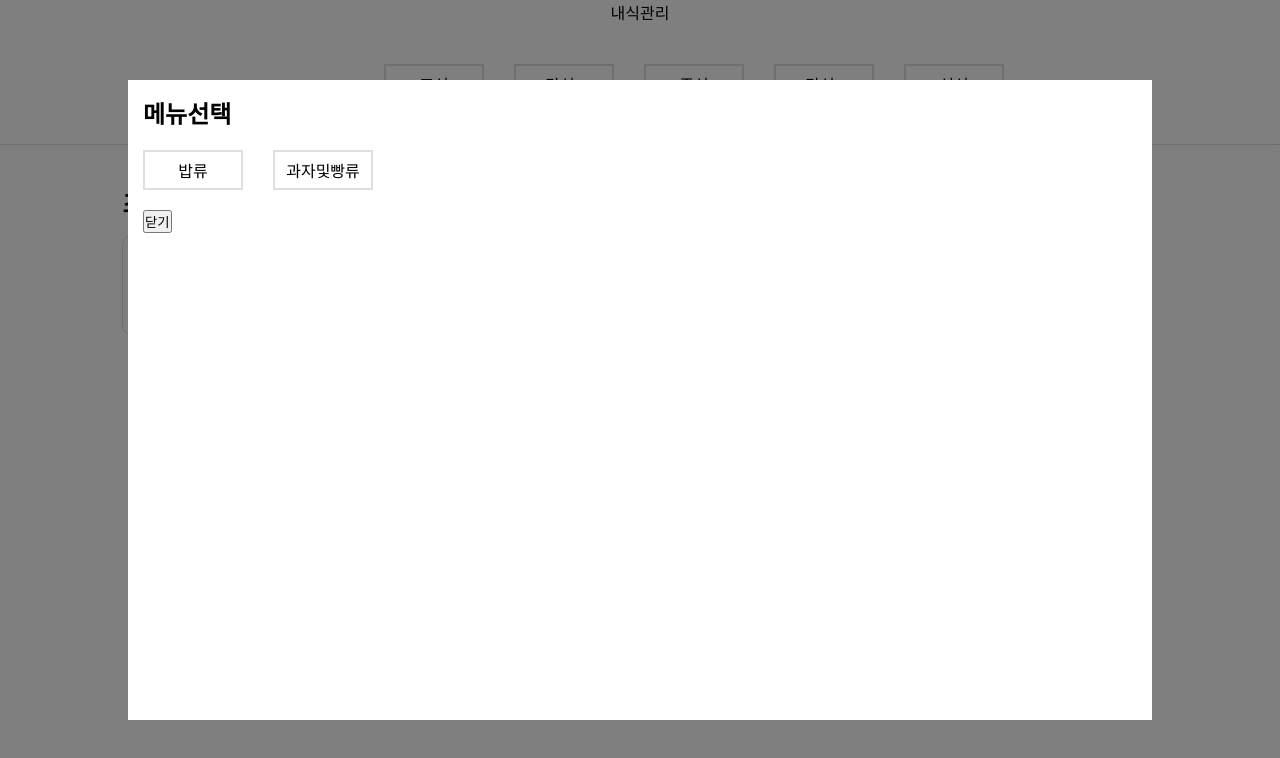
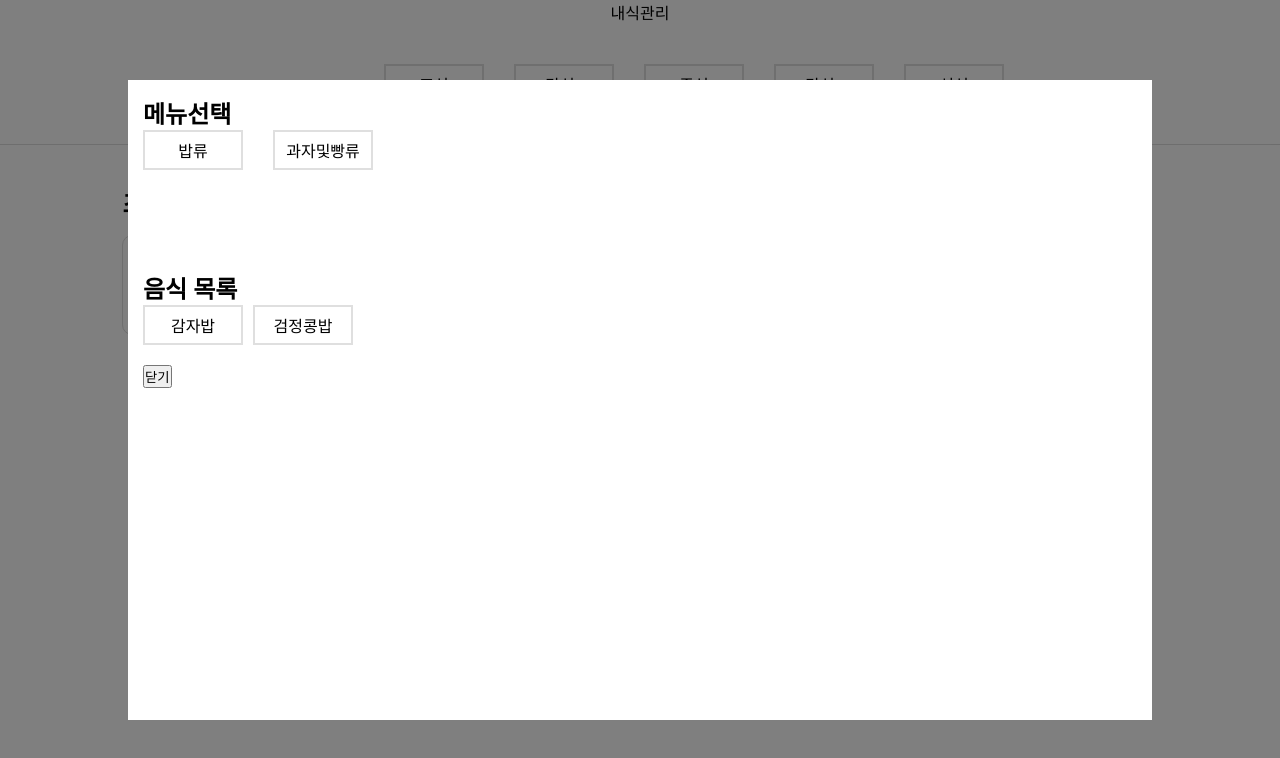
Before and after one commit to seohyunchoiii/dietplan, a React (Create React App) app: page / in a window 1280 px wide. Both pictures are taken after a click on the button "메뉴 검색". Shown: the top 758 px of the page. Built offline with nearby package versions, Linux system fonts and the light colour scheme.

Commit message:
Edit List

```diff
--- a/src/components/Category.jsx
+++ b/src/components/Category.jsx
@@ -35,7 +35,6 @@ const RadioLabel = styled.label`
 `
 
 const Category = ({name, checked, checkedCategory}) => {
-  console.log('name',name)
   return (
     <Container>
       <SelectCategory selected={checked} name={name}>
--- a/src/components/DietForm.jsx
+++ b/src/components/DietForm.jsx
@@ -2,7 +2,6 @@ import React, { useState, useRef } from 'react';
 import styled from 'styled-components';
 import Meals from './Meals';
 import MenuCategory from './MenuCategory';
-import MenuList from './MenuList';
 
 const Container = styled.div`
   display: flex;
@@ -134,10 +133,8 @@ const DietForm = () => {
               }
             }}>
               <Content>
-                <Title>메뉴선택</Title>
 
                 <MenuCategory/>
-                <MenuList/>
 
                 <Close onClick={() => setModalOpen(false)}>닫기</Close>
               </Content>
--- /dev/null
+++ b/src/components/List.jsx
@@ -0,0 +1,46 @@
+import React, {useState} from 'react'
+import styled from 'styled-components'
+
+const Container = styled.div``
+const SelectList = styled.div`
+  display: flex;
+`
+const ListButton = styled.input`
+  font-size: 14px;
+  font-weight: 500;
+  border: 1px solid #101316;
+  border-radius: 5px;
+  padding: 2px 10px;
+  margin-right: 10px;
+  display: none;
+`
+const RadioLabel = styled.label`
+  width: 100px;
+  height: 40px;
+  display: flex;
+  align-items: center;
+  justify-content: center;
+  border: 2px solid #dfdfdf;
+  cursor: pointer;
+`
+const List = ({name, checkedList, checked}) => {
+  console.log('checked',checked)
+  return (
+    <Container>
+      <SelectList>
+        <ListButton
+        id={name}
+        type="radio"
+        value={name}
+        checked={checked}
+        onChange={() => checkedList(name)}
+        selected={checked}
+        />
+        <RadioLabel for={name}>{name}</RadioLabel>
+      </SelectList>
+
+    </Container>
+  )
+}
+
+export default List
--- a/src/components/MenuCategory.jsx
+++ b/src/components/MenuCategory.jsx
@@ -1,6 +1,7 @@
 import React, {useState} from 'react'
 import styled from "styled-components";
 import Category from './Category';
+import List from './List';
 
 const Container = styled.div``
 const CategoryWrapper = styled.div`
@@ -8,10 +9,22 @@ const CategoryWrapper = styled.div`
   gap: 30px;
 `
 
+const ListWrapper = styled.div`
+  display: flex;
+  gap: 10px;
+`
+const Title = styled.h2`
+  display: flex;
+`
+const TitleB = styled.h2`
+  display: flex;
+  margin-top: 100px;
+`
 const MenuCategory = () => {
 
   const [x, setX] = useState({
-    category : []
+    category : [],
+    list : []
   })
 
   const checked = (a) => {
@@ -22,12 +35,28 @@ const MenuCategory = () => {
     setX({category: [a]});
   }
 
+  const checkedB= (a) => {
+    return x.list.includes(a);
+  }
+
+  const checkedList =  (a) => {
+    setX({list: [a]});
+  }
+
   return (
     <Container>
+
+      <Title>메뉴선택</Title>
       <CategoryWrapper>
         <Category name="밥류" checked={checked("밥류")} checkedCategory={checkedCategory}/>
         <Category name="과자및빵류" checked={checked("과자및빵류")} checkedCategory={checkedCategory}/>
       </CategoryWrapper>
+
+      <TitleB>음식 목록</TitleB>
+      <ListWrapper>
+        <List name="감자밥" category="밥류" checked={checkedB("감자밥")} checkedList={checkedList}/>
+        <List name="검정콩밥" category="밥류" checked={checkedB("검정콩밥")} checkedList={checkedList}/>
+      </ListWrapper>
     </Container>
 
   )
--- a/src/components/MenuList.jsx
+++ /dev/null
@@ -1,15 +0,0 @@
-import React from 'react'
-import styled from 'styled-components'
-import MenuCategory from './MenuCategory'
-
-const Container = styled.div``
-
-const MenuList = () => {
-  return (
-    <Container>
-
-    </Container>
-  )
-}
-
-export default MenuList
```
